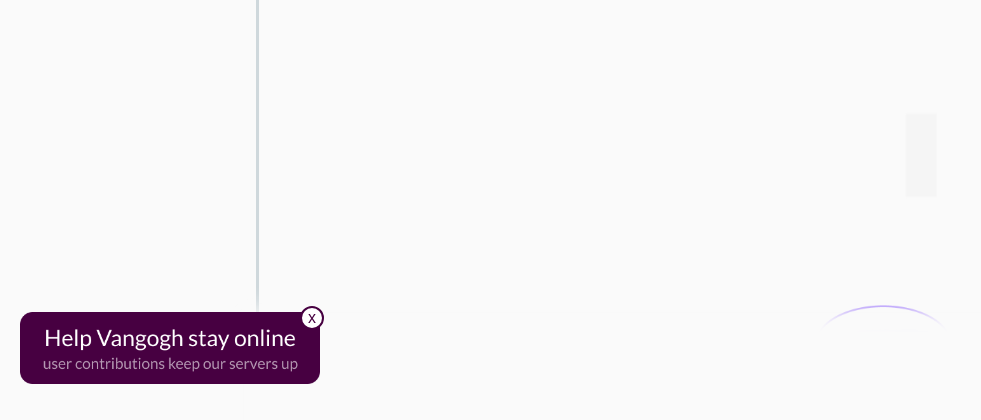
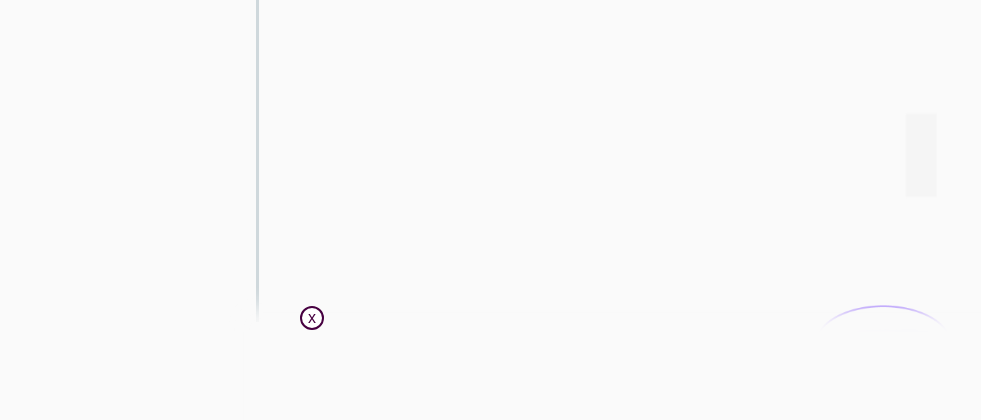
Before and after one commit to pbshgthm/vangogh, a Flask app: page /how in a window 1280 px wide. Shown: the part 1244-1664 px from the top of the page, without its empty margins (0-981 px from the left). Run offline with Flask 2, Linux system fonts and the light colour scheme; some libraries are stand-ins or nearby versions.

Commit message:
Update main.css

```diff
--- a/app/static/main.css
+++ b/app/static/main.css
@@ -9,6 +9,7 @@ body{
 }
 
 #support{
+	display: none;
 	position: absolute;
 	z-index: 5;
 	width: 300px;
```
